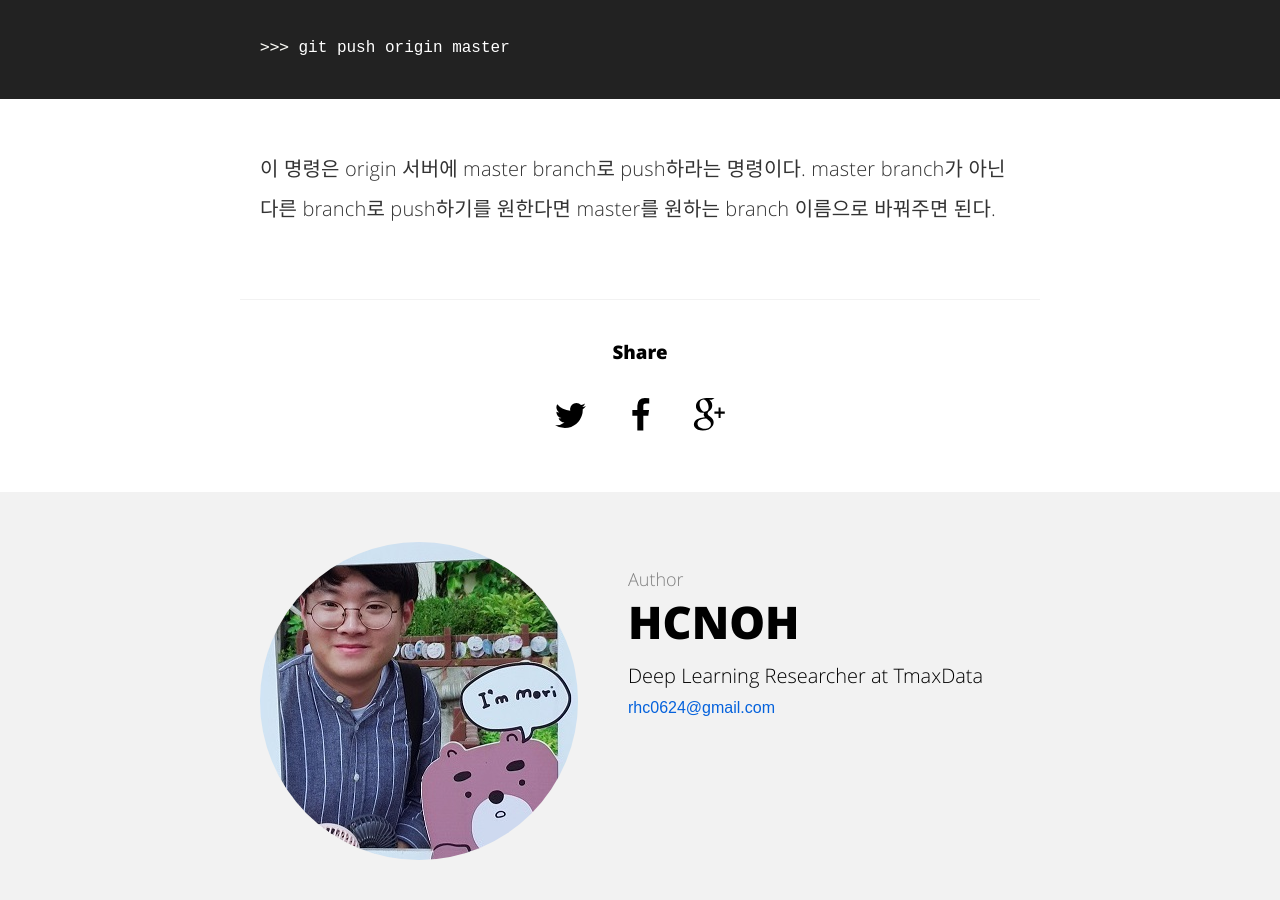
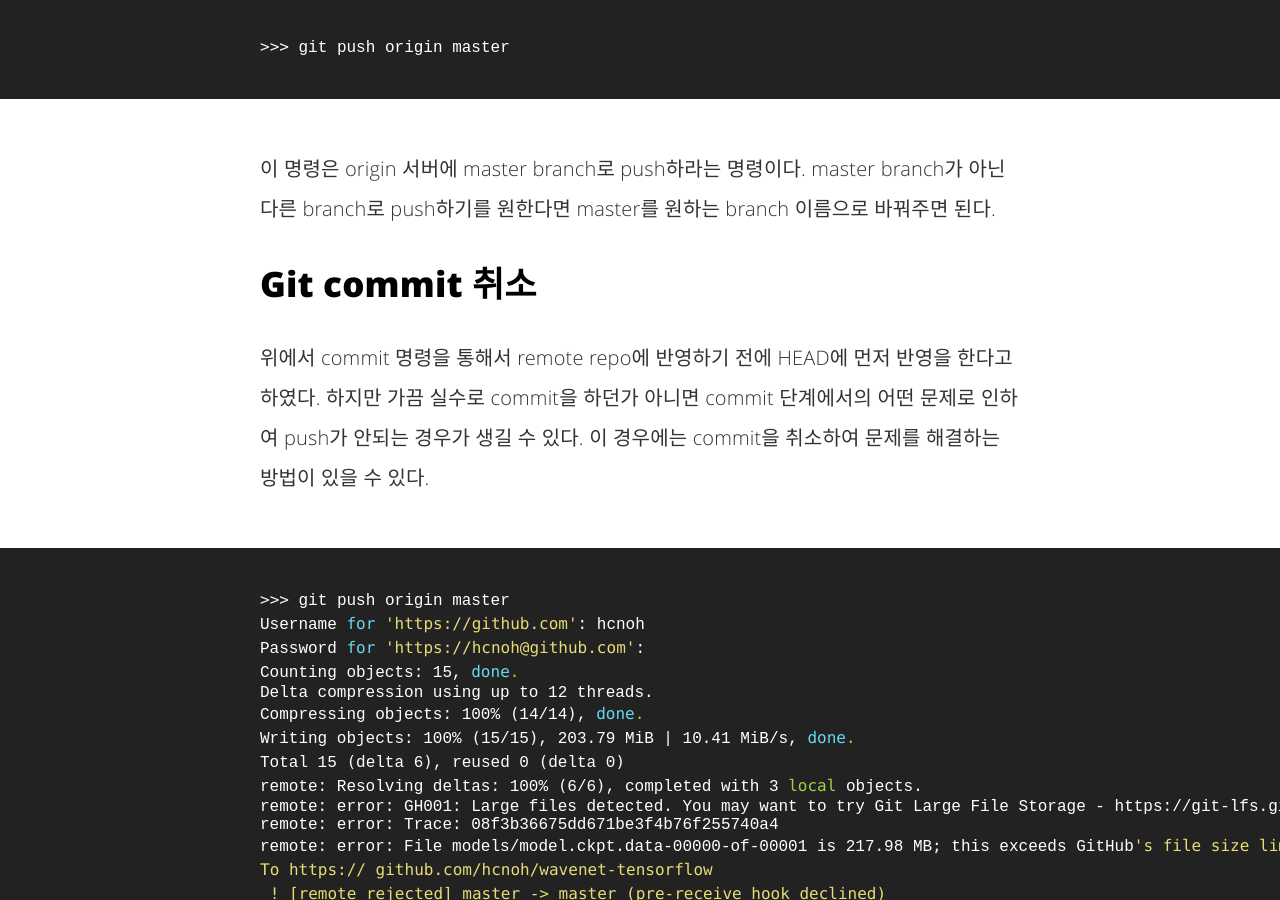
Before and after one commit to hcnoh/blog-prev, a Jekyll site: the page built from _posts/2018-08-20-git-basic-usage.md, in a window 1280 px wide and 900 px high, scrolled down 6959 px. Built offline with Jekyll 4.4.1, drawn with Linux system fonts in a browser that asks for light colours; comment, search, counter and statistics services are not loaded; some of the changed text lies outside the part shown.

Commit message:
Update 2018-08-20-git-basic-usage.md

```diff
--- a/_posts/2018-08-20-git-basic-usage.md
+++ b/_posts/2018-08-20-git-basic-usage.md
@@ -98,10 +98,31 @@ Initialized empty Git repository in /home/hcnoh/wavenet-tensorflow/.git/
 {% highlight bash %}
 >>> git commit -m "commit message!"
 {% endhighlight %}
-이 과정까지 끝내면 작업 내용이 HEAD에 반영이 되니 것이다.
+이 과정까지 끝내면 작업 내용이 HEAD에 반영이 되는 것이다.
 
 하지만 실제로 remote repo에 반영하기 위해서는 push를 해주어야 한다. 다음의 명령어를 타이핑한다.
 {% highlight bash %}
 >>> git push origin master
 {% endhighlight %}
 이 명령은 origin 서버에 master branch로 push하라는 명령이다. master branch가 아닌 다른 branch로 push하기를 원한다면 master를 원하는 branch 이름으로 바꿔주면 된다.
+
+## Git commit 취소
+위에서 commit 명령을 통해서 remote repo에 반영하기 전에 HEAD에 먼저 반영을 한다고 하였다. 하지만 가끔 실수로 commit을 하던가 아니면 commit 단계에서의 어떤 문제로 인하여 push가 안되는 경우가 생길 수 있다. 이 경우에는 commit을 취소하여 문제를 해결하는 방법이 있을 수 있다.
+{% highlight bash %}
+>>> git push origin master
+Username for 'https://github.com': hcnoh
+Password for 'https://hcnoh@github.com':
+Counting objects: 15, done.
+Delta compression using up to 12 threads.
+Compressing objects: 100% (14/14), done.
+Writing objects: 100% (15/15), 203.79 MiB | 10.41 MiB/s, done.
+Total 15 (delta 6), reused 0 (delta 0)
+remote: Resolving deltas: 100% (6/6), completed with 3 local objects.
+remote: error: GH001: Large files detected. You may want to try Git Large File Storage - https://git-lfs.gitub.com.
+remote: error: Trace: 08f3b36675dd671be3f4b76f255740a4
+remote: error: File models/model.ckpt.data-00000-of-00001 is 217.98 MB; this exceeds GitHub's file size limit of 100.00 MB
+To https:// github.com/hcnoh/wavenet-tensorflow
+ ! [remote rejected] master -> master (pre-receive hook declined)
+ error: failed to push some refs to 'https://github.com/hcnoh/wavenet-tensorflow'
+{% endhighlight %}
+commit을 취소하는 명령은 다음과 같다.
```
